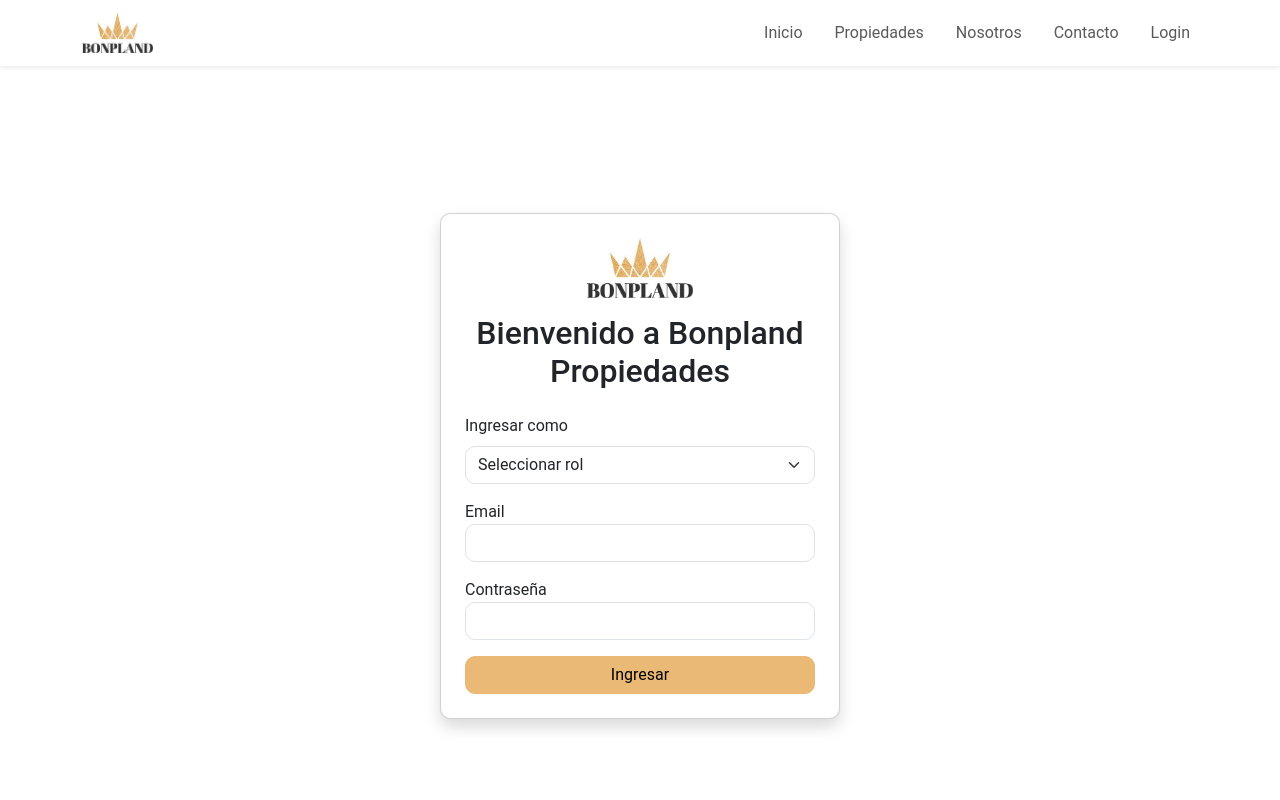
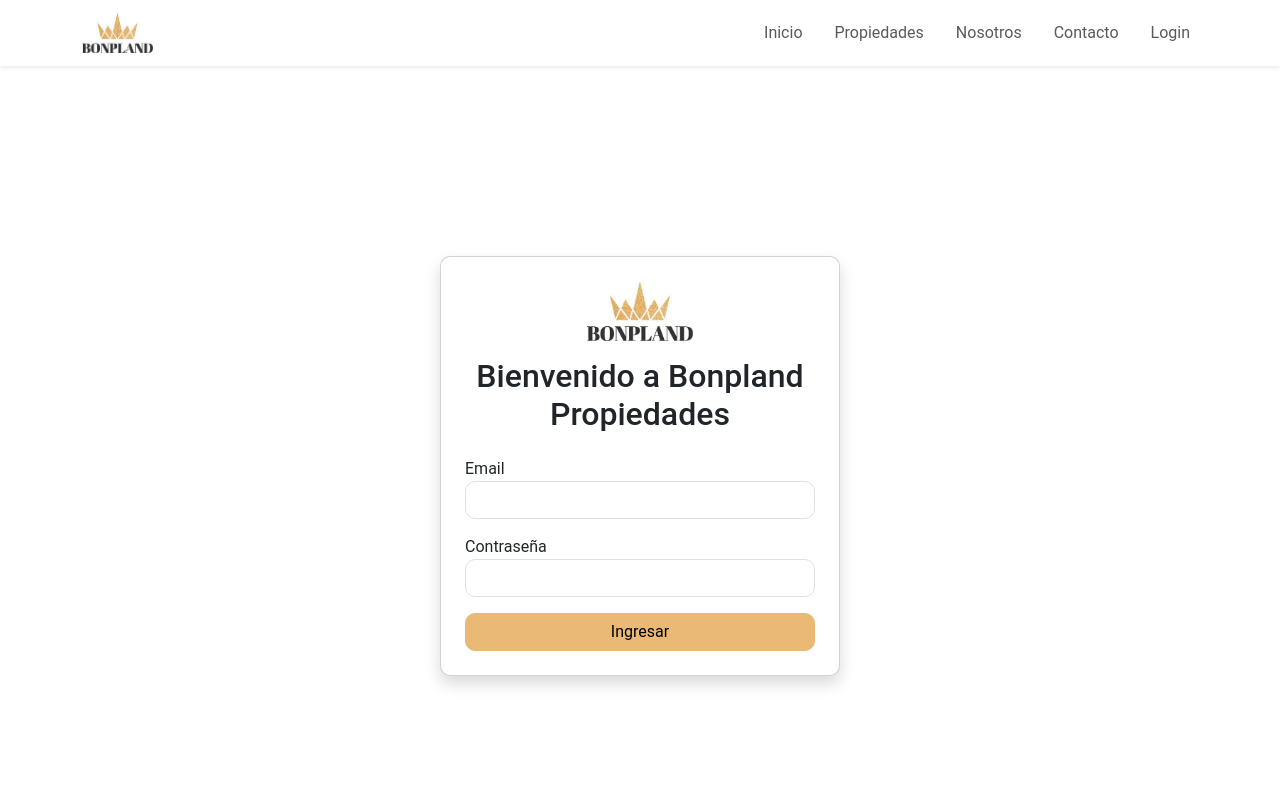
Before and after one commit to ali-zunega/project_bonpland, a React (Vite) app in the folder frontend/: page /login in a window 1280 px wide. Shown: the top 800 px of the page. Built offline with nearby package versions, Linux system fonts and the light colour scheme.

Commit message:
fix(auth): remove role selection and fix login validation
- Removed role dropdown from login form
- Fixed authentication logic to not depend on user-selected role
- Improved localStorage handling to prevent JSON parse errors
- Synced navbar state with auth changes

```diff
--- a/frontend/src/pages/Login/Login.jsx
+++ b/frontend/src/pages/Login/Login.jsx
@@ -43,8 +43,7 @@
         const userFound = users.find(
             (user) =>
                 user.email === formData.email &&
-                user.password === formData.password &&
-                user.role === formData.role
+                user.password === formData.password
         );
 
         localStorage.setItem("user", JSON.stringify(userFound));
@@ -79,24 +78,6 @@
                     <h2 className="text-center mb-4">Bienvenido a Bonpland Propiedades</h2>
 
                     <form onSubmit={handleSubmit}>
-
-                        <div className="mb-3">
-                            <label className="form-label">Ingresar como</label>
-
-
-                            <select
-                                name="role"
-                                className="form-select"
-                                value={formData.role}
-                                onChange={handleChange}
-                                required
-                            >
-                                <option value="">Seleccionar rol</option>
-                                <option value="admin">Administrador</option>
-                                <option value="user">Usuario</option>
-                            </select>
-                        </div>
-
 
                         <div className="mb-3">
                             <label>Email</label>
```
